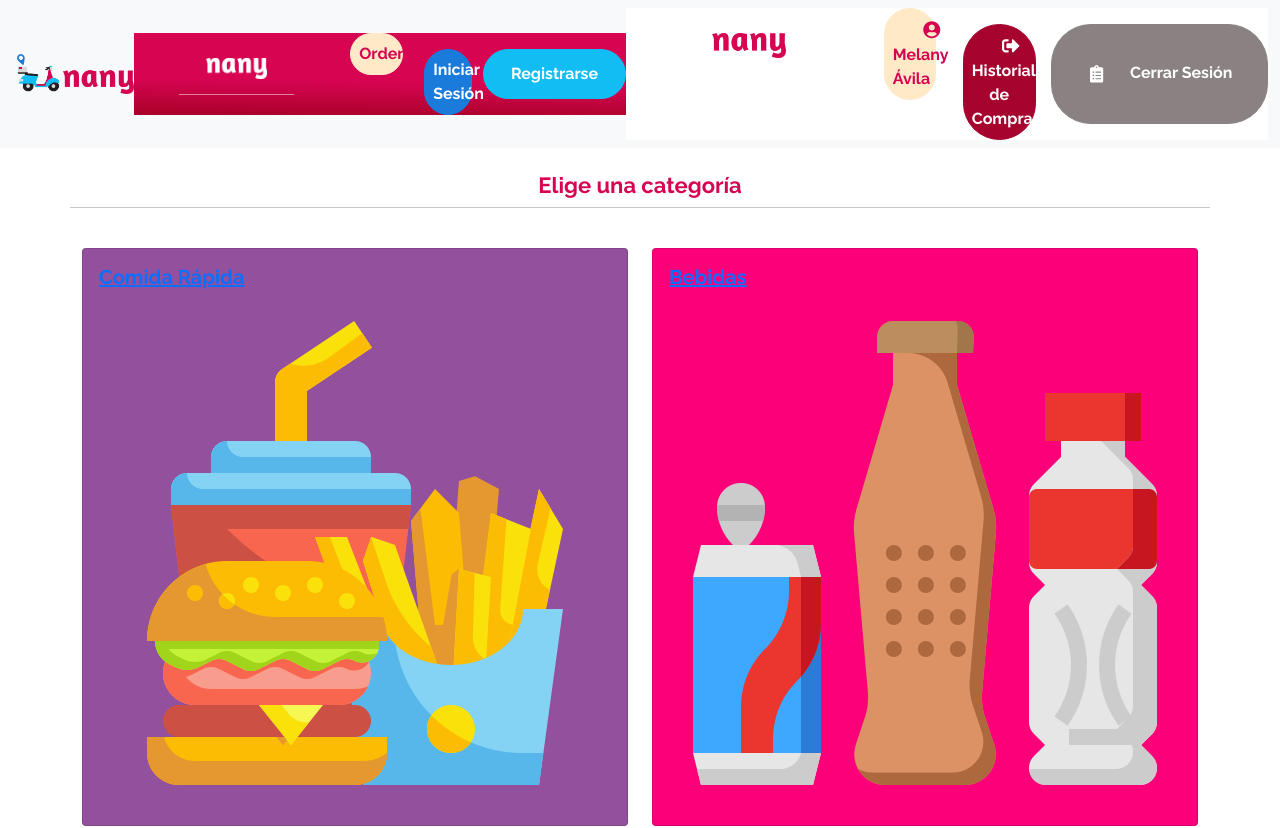
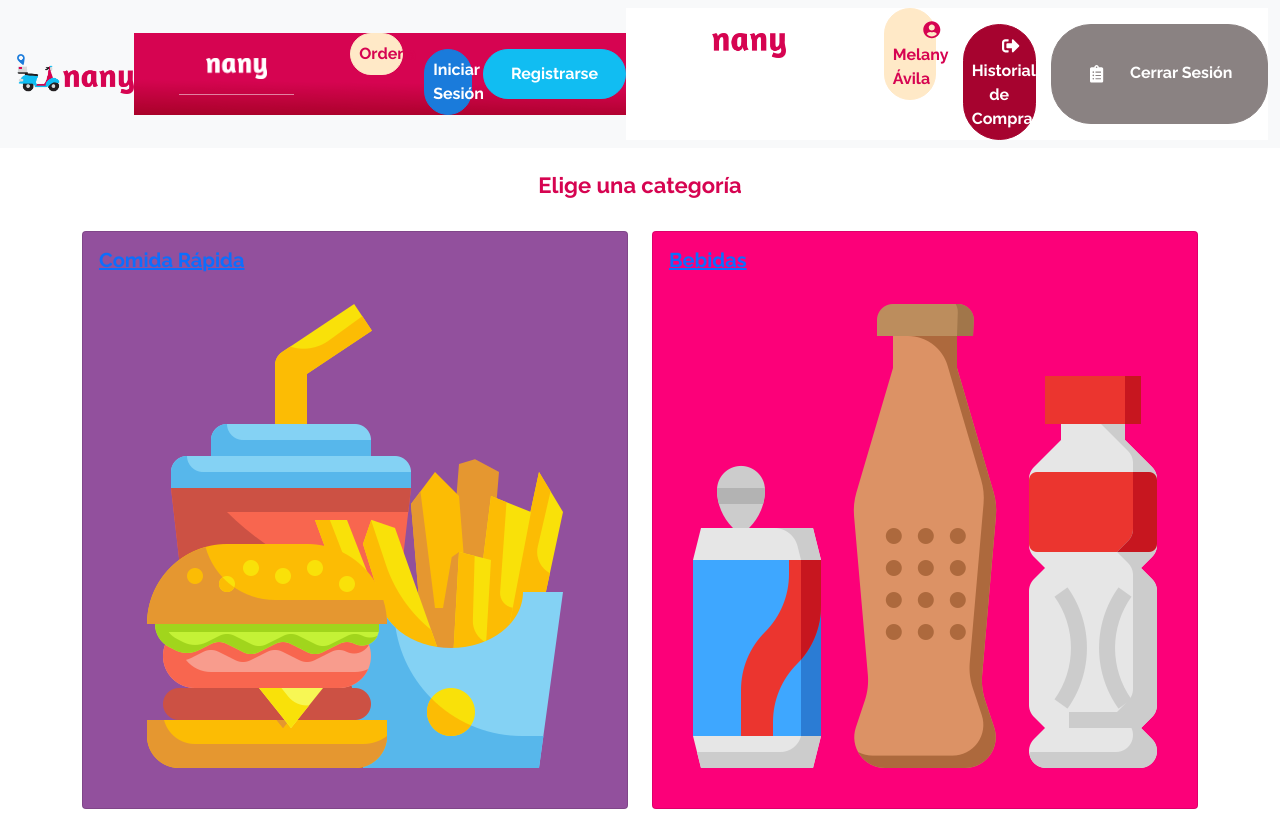
Before and after one commit to IS-912-Project-Nany/Nany-Web-Client, an Angular app: page /home in a window 1280 px wide. Shown: the top 828 px of the page. Built offline with nearby package versions, Linux system fonts and the light colour scheme.

Commit message:
[FIX] Styles Colors

```diff
--- a/src/app/category/category.component.html
+++ b/src/app/category/category.component.html
@@ -2,7 +2,6 @@
 <div id="categoryContainer" class="container">
     <div class="row">
         <h4 class="text-center mt-4">Elige una categoría</h4>
-        <hr>
         <a routerLink="/company" class="col-6 mr-1 mt-4">
             <div class="card" style="background-color: #92509D">
                 <div class="card-body">
--- a/src/app/company/company.component.html
+++ b/src/app/company/company.component.html
@@ -1,5 +1,5 @@
 <app-navbar></app-navbar>
-<div id="companyContainer" style="background-color: #92509D" class="container pb-5">
+<div id="companyContainer" class="container pb-5">
     <div class="row">
         <h4 class="text-center mt-4">Elige la empresa de comida rapida</h4>
         <a class="col-6 mr-1 mt-4">
--- a/src/styles.sass
+++ b/src/styles.sass
@@ -427,7 +427,6 @@ h3,h4
 
     /*Categoy Styles*/
     #categoryContainer
-        background-color: $color-pink3
         padding-bottom: 50px
 
     .card-title-category
@@ -449,7 +448,7 @@ h3,h4
 
     /* Style Companys*/
     #companyContainer h4
-        color: #fff
+        color: $color-pink1
 
     #companyContainer .card-company-landing
         height: 115px
```
